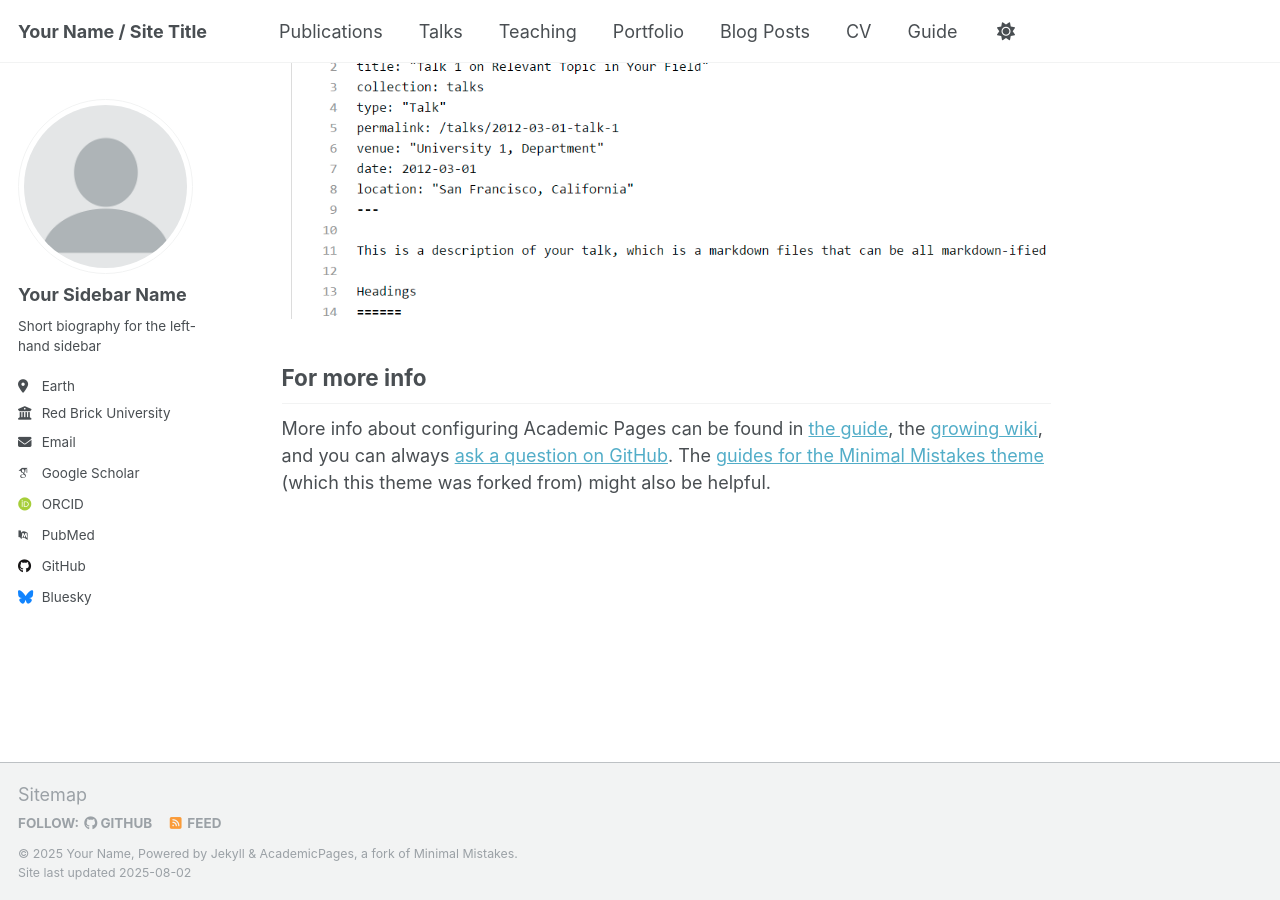
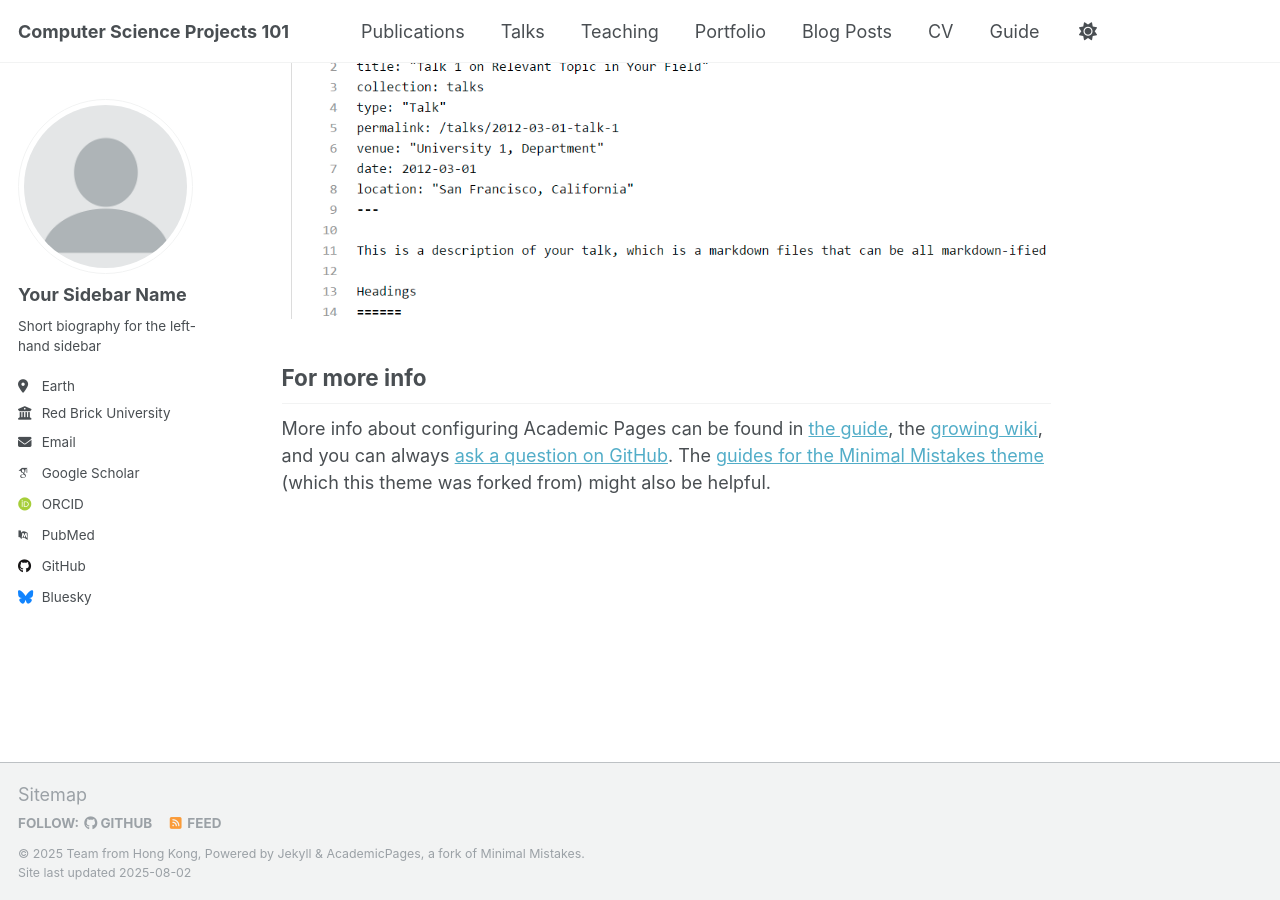
Before and after one commit to abc32423423/abc32423423.github.io, a Jekyll site: the page built from _pages/about.md, in a window 1280 px wide and 900 px high, scrolled down 2880 px. Built offline with Jekyll 4.4.1, drawn with Linux system fonts in a browser that asks for light colours; some web fonts are replaced; a script that is not in the unit is left out.

Commit message:
start to costumize

```diff
--- a/_config.yml
+++ b/_config.yml
@@ -9,13 +9,13 @@
 # Basic Site Settings
 locale                   : "en-US"
 site_theme               : "default"
-title                    : "Your Name / Site Title"
+title                    : "Computer Science Projects 101"
 title_separator          : "-"
-name                     : &name "Your Name"
-description              : &description "personal description"
-url                      : https://academicpages.github.io # the base hostname & protocol for your site e.g. "https://[your GitHub username].github.io" or if you already have some other page hosted on Github then use "https://[your GitHub username].github.io/[Your Repo Name]"
+name                     : &name "Team from Hong Kong"
+description              : &description "Create with us MVP or production ready software"
+url                      : https://abc32423423.github.io # the base hostname & protocol for your site e.g. "https://[your GitHub username].github.io" or if you already have some other page hosted on Github then use "https://[your GitHub username].github.io/[Your Repo Name]"
 baseurl                  : "" # the subpath of your site, e.g. "/blog"
-repository               : "academicpages/academicpages.github.io"
+repository               : ""
 
 # Site Author - The following control what appear as part of the author content on the side bar.
 #               If a field is blank the icon and link will not appear, otherwise it will be shown.
```
